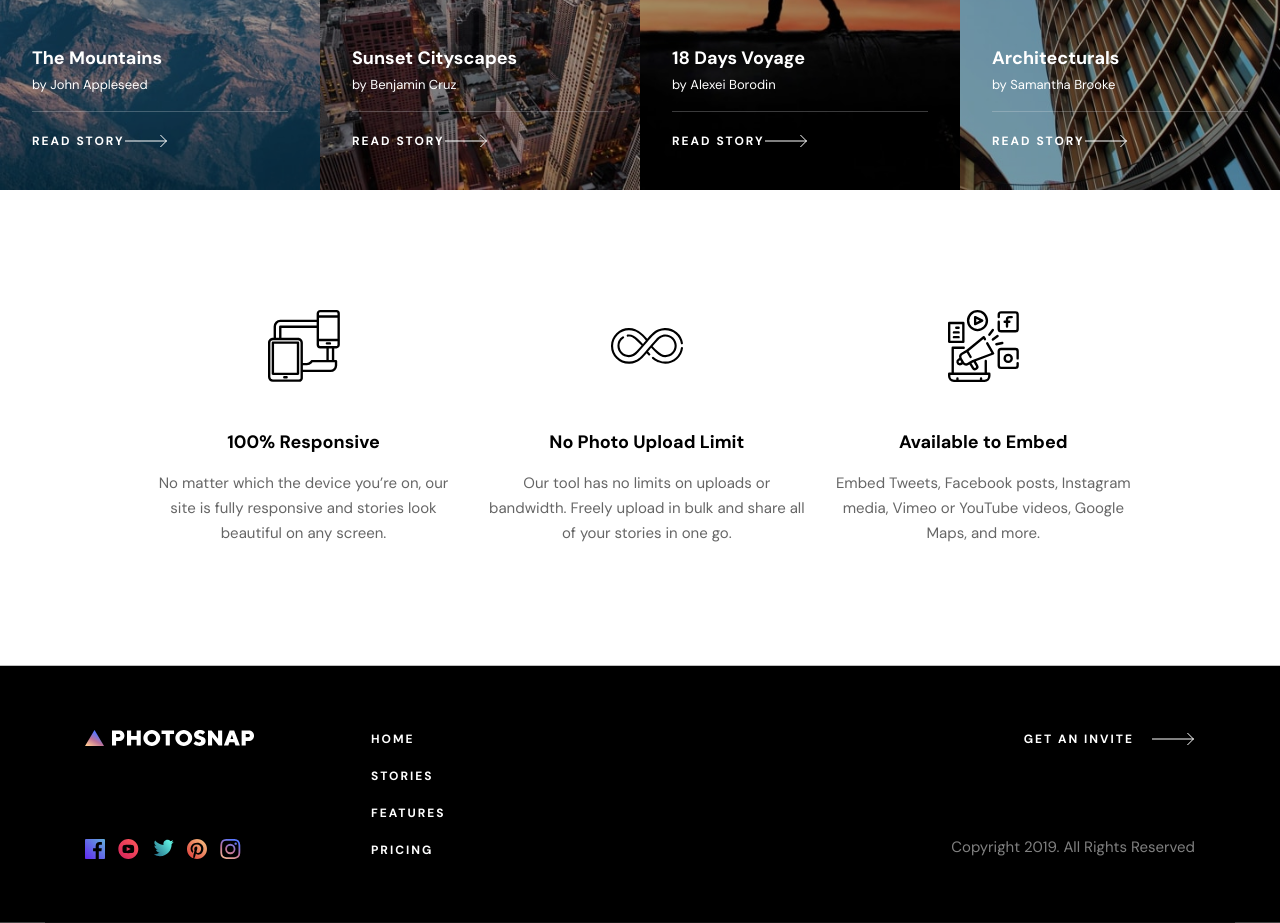
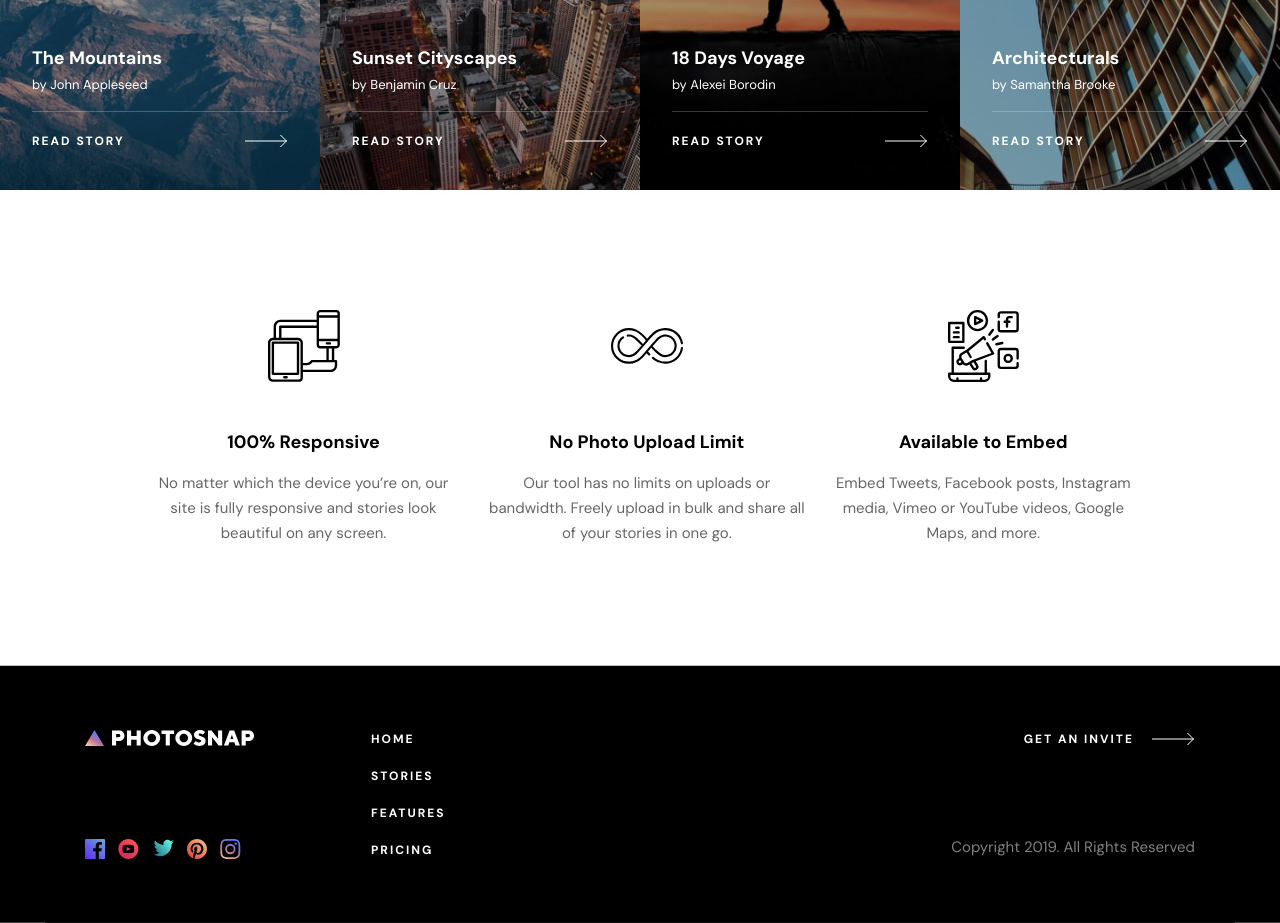
Before and after one commit to jhellard/photosnap, a React (Vite) app: page / in a window 1280 px wide. Shown: the part 1820-2743 px from the top of the page. Built offline with nearby package versions, Linux system fonts and the light colour scheme.

Commit message:
Minor improvements
Fixed button width and swapped line gradiant.

```diff
--- a/src/component/Cards.jsx
+++ b/src/component/Cards.jsx
@@ -255,7 +255,7 @@ export function StoryCard({ image, date, alt, heading, author }) {
         <span className="mb-4 text-[13px]">{`by ${author}`}</span>
         <hr className="mb-5 opacity-25" />
         <Link to={"/stories"}>
-          <button className="flex items-center justify-between text-[12px] font-bold tracking-[2px] hover:underline">
+          <button className="flex min-w-full items-center justify-between text-[12px] font-bold tracking-[2px] hover:underline">
             READ STORY
             <svg xmlns="http://www.w3.org/2000/svg" width="43" height="14">
               <g fill="none" fillRule="evenodd" stroke="currentColor">
--- a/src/component/Lines.jsx
+++ b/src/component/Lines.jsx
@@ -4,7 +4,7 @@ export function Line({ type }) {
       "absolute inset-0 left-[33px] h-[6px] w-[128px] border-none bg-gradient-to-t from-bgGradiant1 via-bgGradiant2 to-bgGradiant3 sm:left-0 sm:h-full sm:w-[6px]",
     full: "absolute inset-0 h-[6px] w-full border-none bg-gradient-to-t from-bgGradiant1 via-bgGradiant2 to-bgGradiant3 sm:h-full sm:w-[6px] md:w-full md:h-[6px]",
     fullH:
-      "absolute inset-0 left-[33px] h-[6px] w-[128px] sm:h-full sm:w-[6px] sm:left-0 border-none bg-gradient-to-t from-bgGradiant1 via-bgGradiant2 to-bgGradiant3",
+      "absolute inset-0 left-[33px] h-[6px] w-[128px] sm:h-full sm:w-[6px] sm:left-0 border-none bg-gradient-to-t from-bgGradiant3 via-bgGradiant2 to-bgGradiant1",
   };
 
   return <hr className={lineVariants[type]} />;
```
